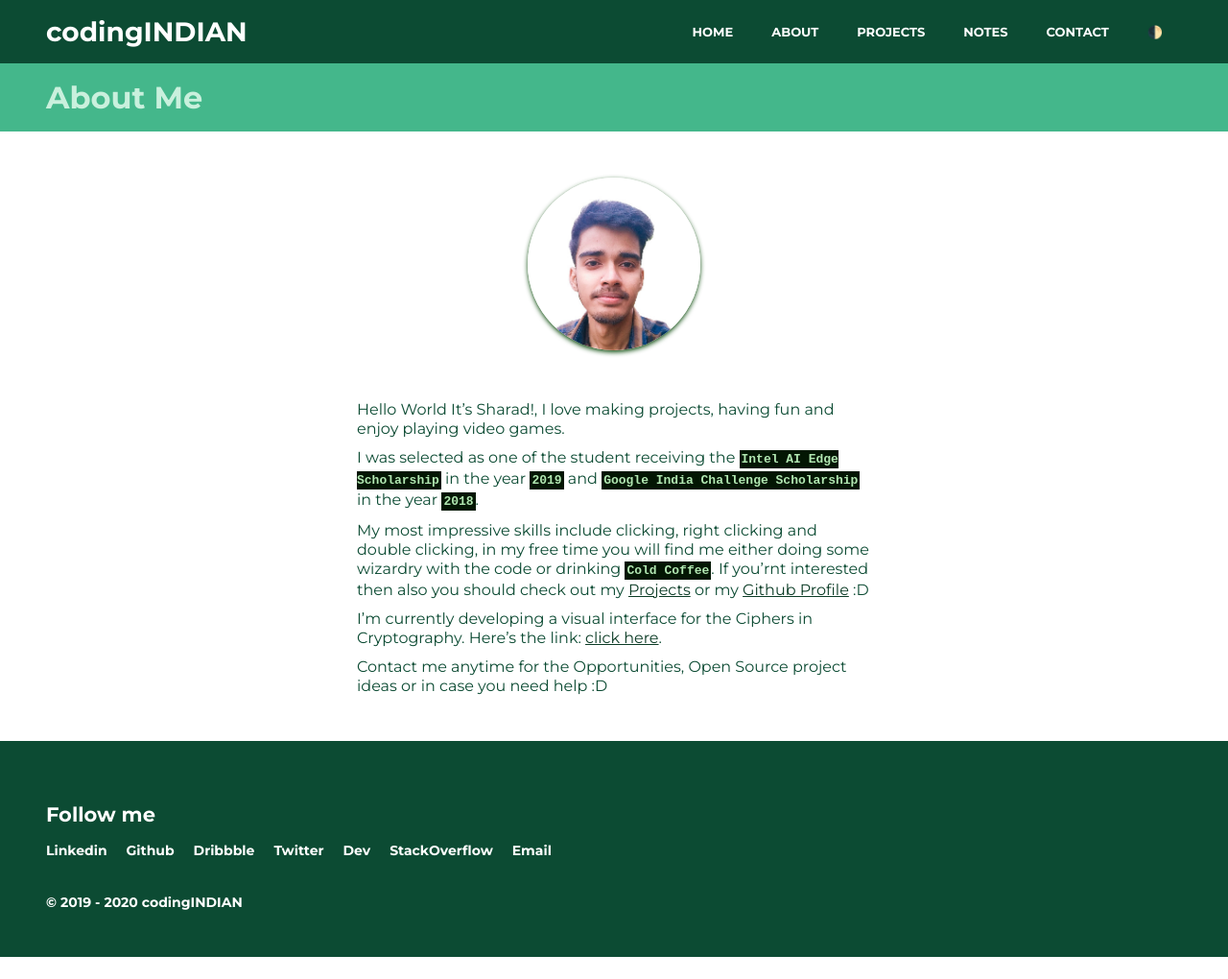
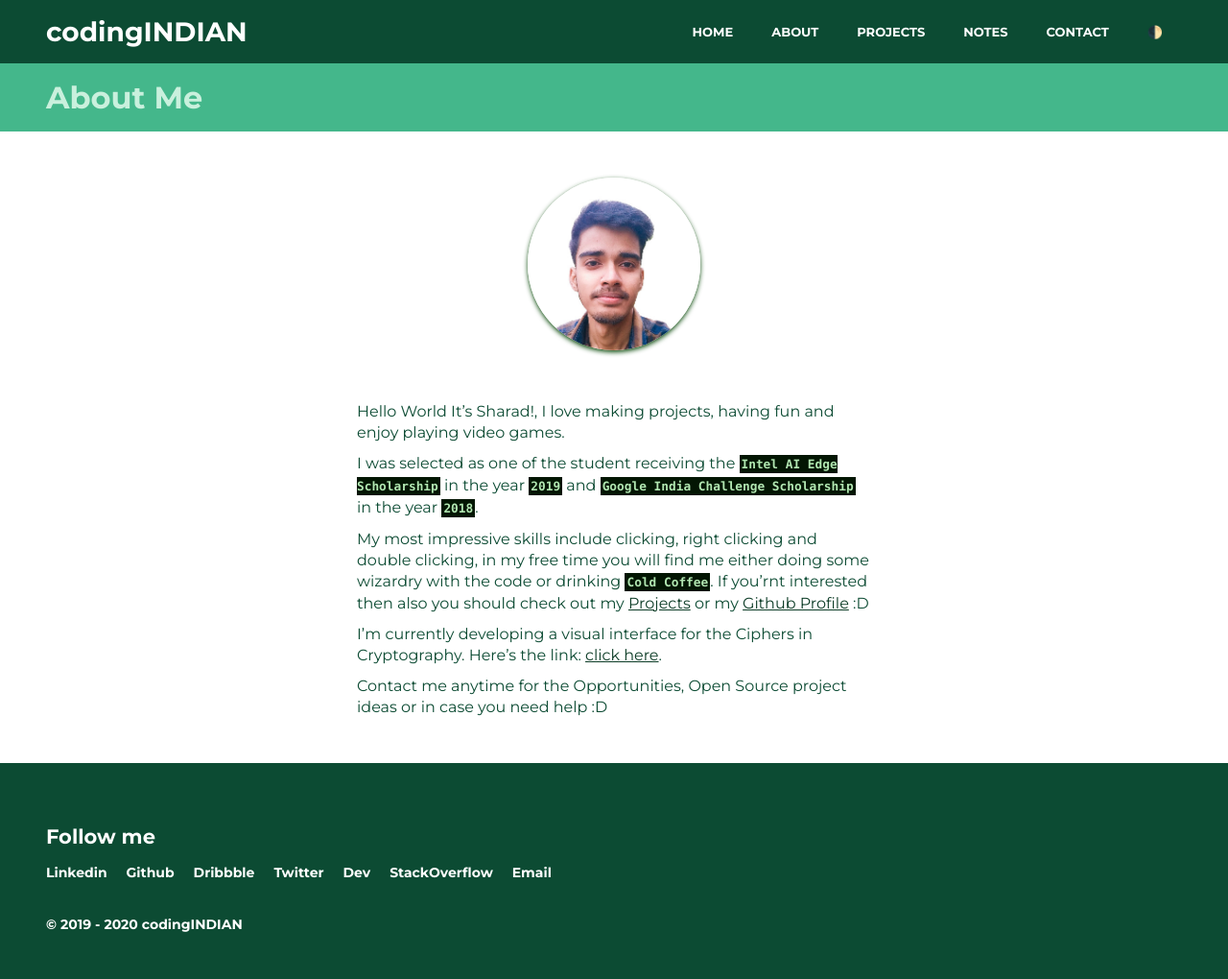
Before and after one commit to sharadcodes/sharadcodes.github.io, a Jekyll site: the page built from about.md, in a window 1280 px wide. Shown: the whole page at 96% size. Built offline with Jekyll 4.4.1, drawn with Linux system fonts in a browser that asks for light colours; before the commit the page ends 997 px from its top, so only the background shows below that.

Commit message:
Update bio.html

```diff
--- a/_layouts/bio.html
+++ b/_layouts/bio.html
@@ -12,7 +12,7 @@
         max-width: 600px;
         margin: 1rem auto 2rem auto;
         text-align: center;
-        line-height: 20px;
+        line-height: 22px;
       }
       main img {
         max-width: 180px;
@@ -26,8 +26,9 @@
       strong {
         background: #031603;
         color: #b2e7b2;
-        font-family: monospace;
+        font-family: "Consolas", "Courier", "IBM Plex Mono", monospace;
         padding: 2px;
+        font-size: 0.8rem;
       }
       main a {
         color: #0c3c26
```
